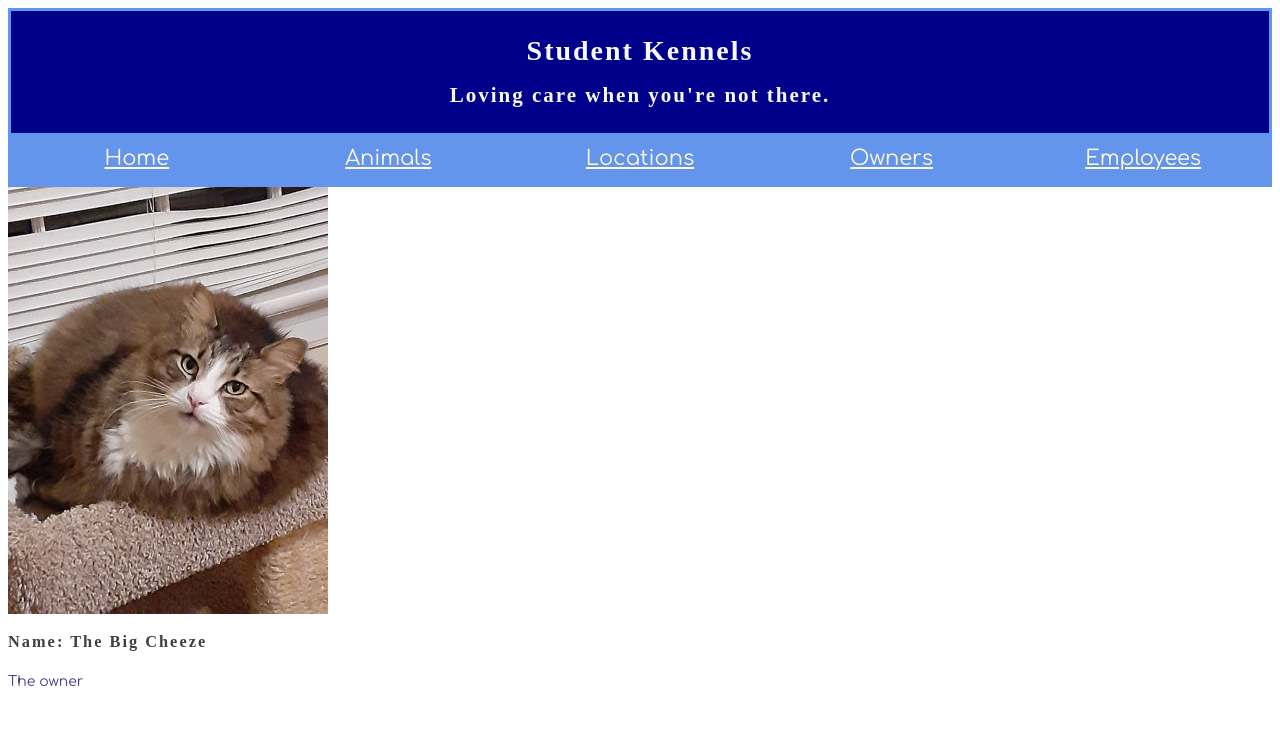
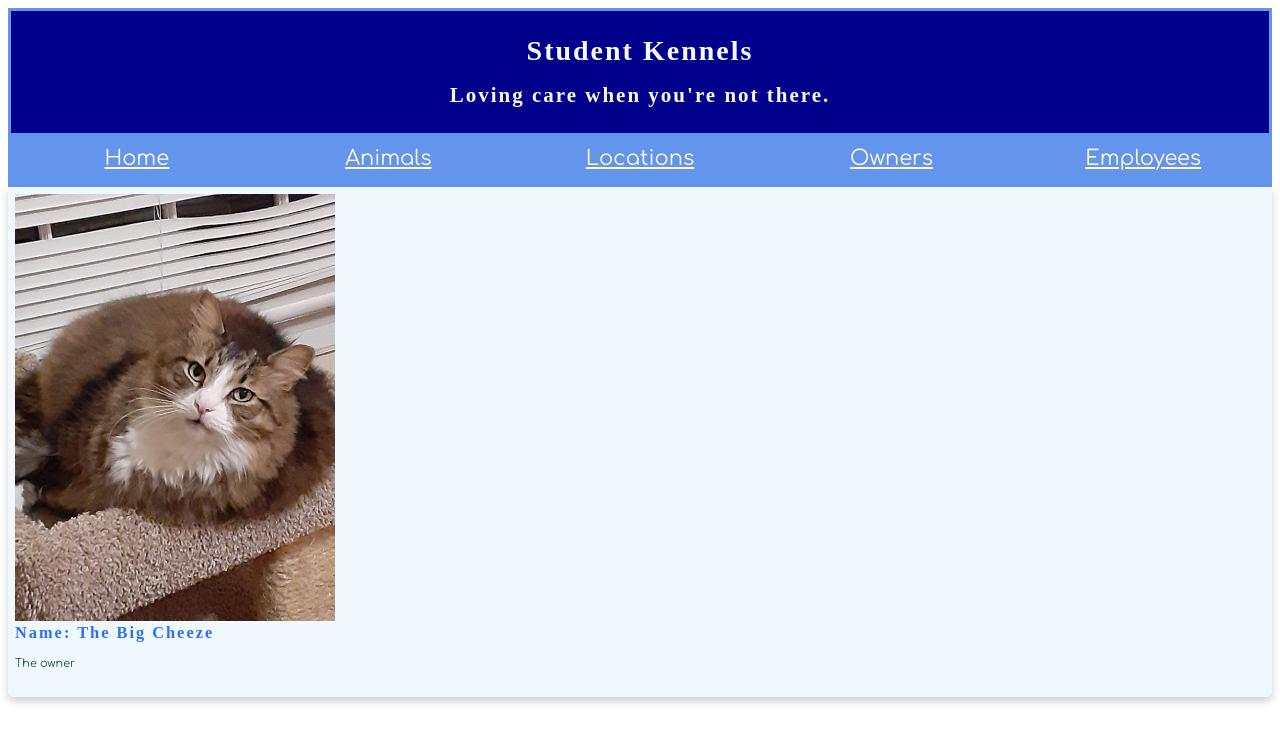
Before and after one commit to abernethyb/react-kennel-app, a React (Create React App) app: page /owners in a window 1280 px wide. Shown: the top 742 px of the page. Built offline with nearby package versions, Linux system fonts and the light colour scheme; a web font is replaced by a local one.

Commit message:
passed props to animal card

```diff
--- /dev/null
+++ b/src/components/animal/Animal.css
@@ -0,0 +1,47 @@
+.card {
+    /* Add shadows to create the "card" effect */
+    box-shadow: 0 4px 8px 0 rgba(0,0,0,0.2);
+    transition: 0.3s;
+    border-radius: 5px; /* 5px rounded corners */
+    background: aliceblue;
+    margin-bottom: 2em;
+    flex: 0 1 24%;
+  }
+
+  .card-content {
+    padding: .5em;
+  }
+
+  .card-content h3 {
+    margin-top: 0;
+    margin-bottom: .5em;
+    font-weight: bold;
+    color: rgb(43, 112, 241);
+  }
+
+  .card-content p {
+    font-size: 80%;
+    color: darkslategrey;
+  }
+
+  .content-petname {
+    color: darkslategrey;
+  }
+
+  .card button {
+    background-color: cornflowerblue;
+    border: none;
+    color: cornsilk;
+    text-align: center;
+    text-decoration: none;
+    display: inline-block;
+    font-size: 14px;
+    padding: .5em;
+    border-radius: 2px;
+    margin: .1em;
+    width: 100%;
+  }
+
+  .card button:hover {
+    background-color: darkblue;
+  }
--- a/src/components/animal/AnimalCard.js
+++ b/src/components/animal/AnimalCard.js
@@ -1,6 +1,7 @@
 import React from "react";
+import "./Animal.css"
 
-const AnimalCard = () => {
+const AnimalCard = (props) => {
   return (
     <div className="card">
       <div className="card-content">
@@ -8,9 +9,9 @@ const AnimalCard = () => {
           <img src={require("./dog.svg")} alt="My Dog" />
         </picture>
         <h3>
-          Name: <span className="card-petname">Doodles</span>
+          Name: <span className="card-petname">{props.animal.name}</span>
         </h3>
-        <p>Breed: Poodle</p>
+        <p>Breed: {props.animal.breed}</p>
       </div>
     </div>
   );
--- a/src/components/animal/AnimalList.js
+++ b/src/components/animal/AnimalList.js
@@ -23,7 +23,7 @@ const AnimalList = () => {
   // Finally we use map() to "loop over" the animals array to show a list of animal cards
   return (
     <div className="container-cards">
-      {animals.map(animal => <AnimalCard />)}
+      {animals.map(animal => <AnimalCard key={animal.id} animal={animal}/>)}
     </div>
   );
 };
--- a/src/modules/AnimalManager.js
+++ b/src/modules/AnimalManager.js
@@ -1,4 +1,5 @@
 const remoteURL = "http://localhost:5002"
+//json-server -p 5002 -w kennel.json
 
 export default {
   get(id) {
```
